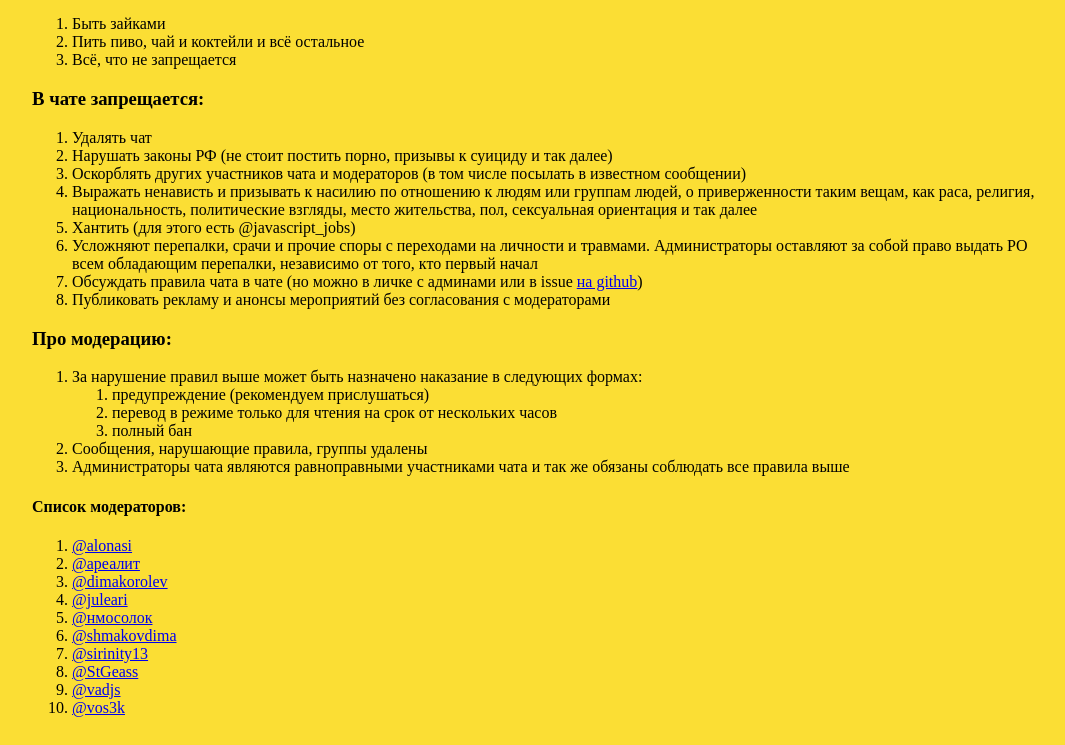
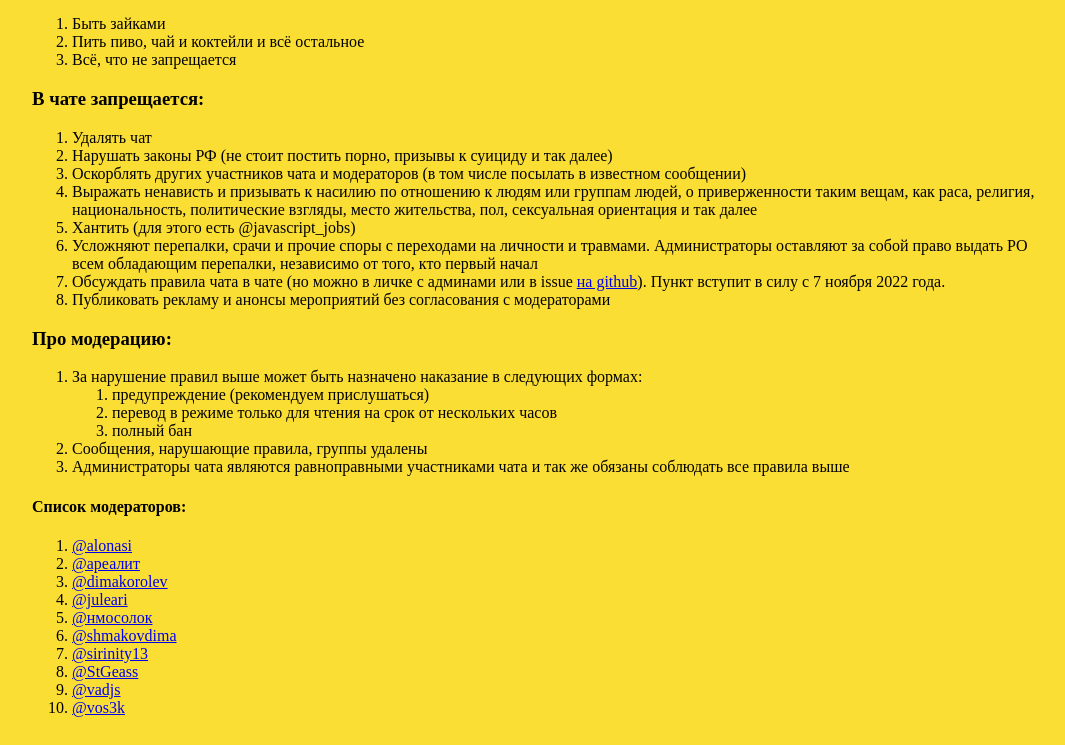
Before and after one commit to beerjs/moscow, a plain HTML site: page rules.html in a window 1280 px wide. Shown: the part 91-836 px from the top of the page, without its empty margins (96-1161 px from the left). Drawn offline with Linux system fonts and the light colour scheme.

Commit message:
Update date

```diff
--- a/rules.html
+++ b/rules.html
@@ -68,7 +68,7 @@
 				<li>Выражать ненависть и призывать к насилию по отношению к людям или группам людей, о приверженности таким вещам, как раса, религия, национальность, политические взгляды, место жительства, пол, сексуальная ориентация и так далее</li>
 				<li>Хантить (для этого есть @javascript_jobs)</li>
 				<li>Усложняют перепалки, срачи и прочие споры с переходами на личности и травмами. Администраторы оставляют за собой право выдать РО всем обладающим перепалки, независимо от того, кто первый начал</li>
-				<li>Обсуждать правила чата в чате (но можно в личке с админами или в issue <a href="https://github.com/beerjs/moscow/issues">на github</a>)</li>
+				<li>Обсуждать правила чата в чате (но можно в личке с админами или в issue <a href="https://github.com/beerjs/moscow/issues">на github</a>). Пункт вступит в силу с 7 ноября 2022 года.</li>
 				<li>Публиковать рекламу и анонсы мероприятий без согласования с модераторами</li>
 			</ol>
 			<h3>Про модерацию:</h3>
```
